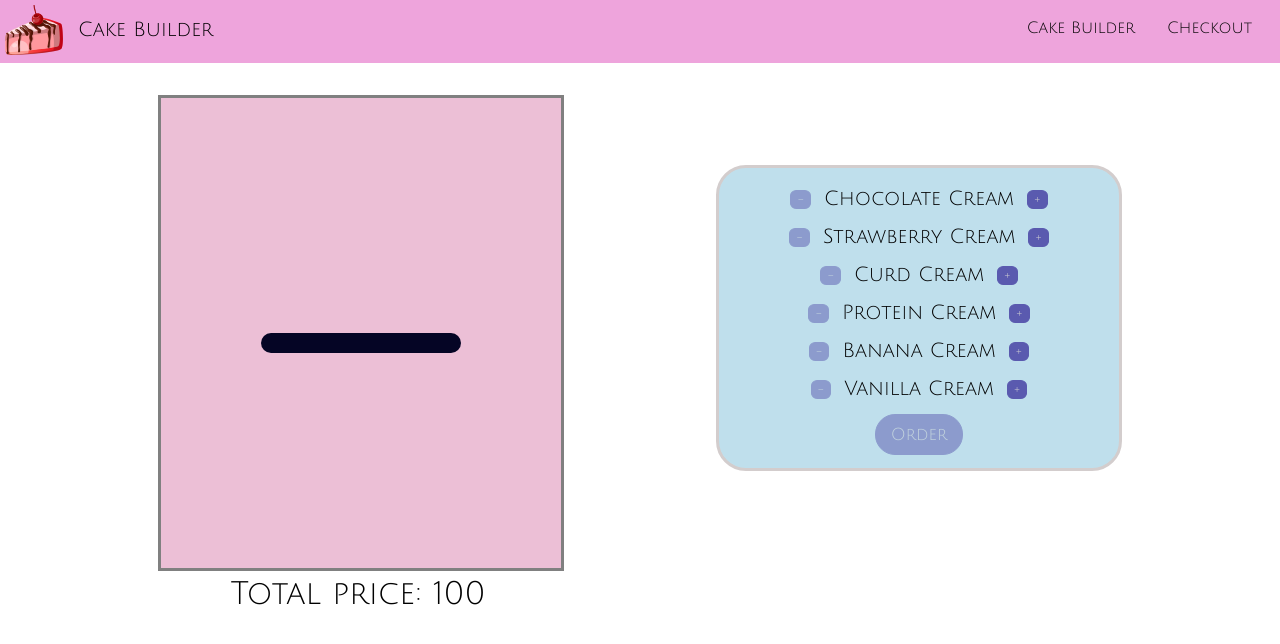
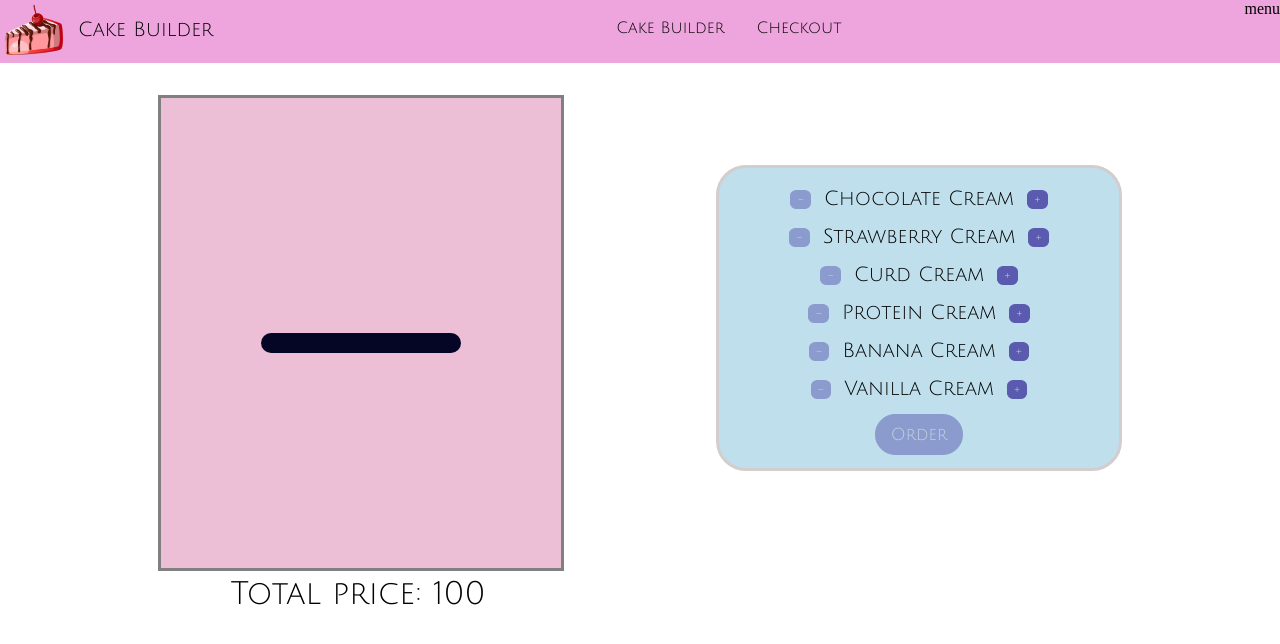
Before and after one commit to Aiperi-Amankulova/cake-builder, a React (Create React App) app: page / in a window 1280 px wide. Shown: the top 644 px of the page. Built offline with nearby package versions, Linux system fonts and the light colour scheme; a web font is replaced by a local one.

Commit message:
Add DrawerToggle component to open Drawer

```diff
--- a/src/components/Layout/Drawer/DrawerToggle/DrawerToggle.js
+++ b/src/components/Layout/Drawer/DrawerToggle/DrawerToggle.js
@@ -1,9 +1,11 @@
 import React from 'react';
 import classes from './DrawerToggle.module.css';
 
-export default () => {
+export default ({ toggleDrawer }) => {
     return (
-      <div className={classes.DrawerToggle}>
+      <div
+       className={classes.DrawerToggle}
+       onClick={toggleDrawer}>
         menu
       </div>
     );
--- a/src/components/Layout/Drawer/DrawerToggle/DrawerToggle.module.css
+++ b/src/components/Layout/Drawer/DrawerToggle/DrawerToggle.module.css
@@ -0,0 +1,3 @@
+.DrawerToggle{
+
+}
--- a/src/components/Layout/Toolbar/Toolbar.js
+++ b/src/components/Layout/Toolbar/Toolbar.js
@@ -2,15 +2,16 @@ import React from 'react';
 import classes from './Toolbar.module.css';
 import Logo from '../../UI/Logo/Logo';
 import Navigation from '../../UI/Navigation/Navigation';
+import DrawerToggle from '../Drawer/DrawerToggle/DrawerToggle';
 
-export default () => {
+export default ({ toggleDrawer }) => {
     return (
       <div className= { classes.Toolbar }>
        <Logo/>
          <nav >
            <Navigation/>
          </nav>
-
+       <DrawerToggle toggleDrawer={toggleDrawer}/>
       </div>
     );
   }
--- a/src/containers/Layout/Layout.js
+++ b/src/containers/Layout/Layout.js
@@ -4,7 +4,7 @@ import classes from './Layout.module.css';
 import Drawer from '../../components/Layout/Drawer/Drawer';
 
 export default ({children}) => {
-  const [drawerOpen, setDrawerOpen]=useState( true);
+  const [drawerOpen, setDrawerOpen]=useState( false);
 
   function toggleDrawer(){
     setDrawerOpen(!drawerOpen);
@@ -12,7 +12,7 @@ export default ({children}) => {
 
     return (
       <div className= {classes.Layout}>
-       <Toolbar/>
+       <Toolbar toggleDrawer={toggleDrawer}/>
        <Drawer open={drawerOpen} toggleDrawer={toggleDrawer}/>
       <main>{children}</main>
       </div>
```
